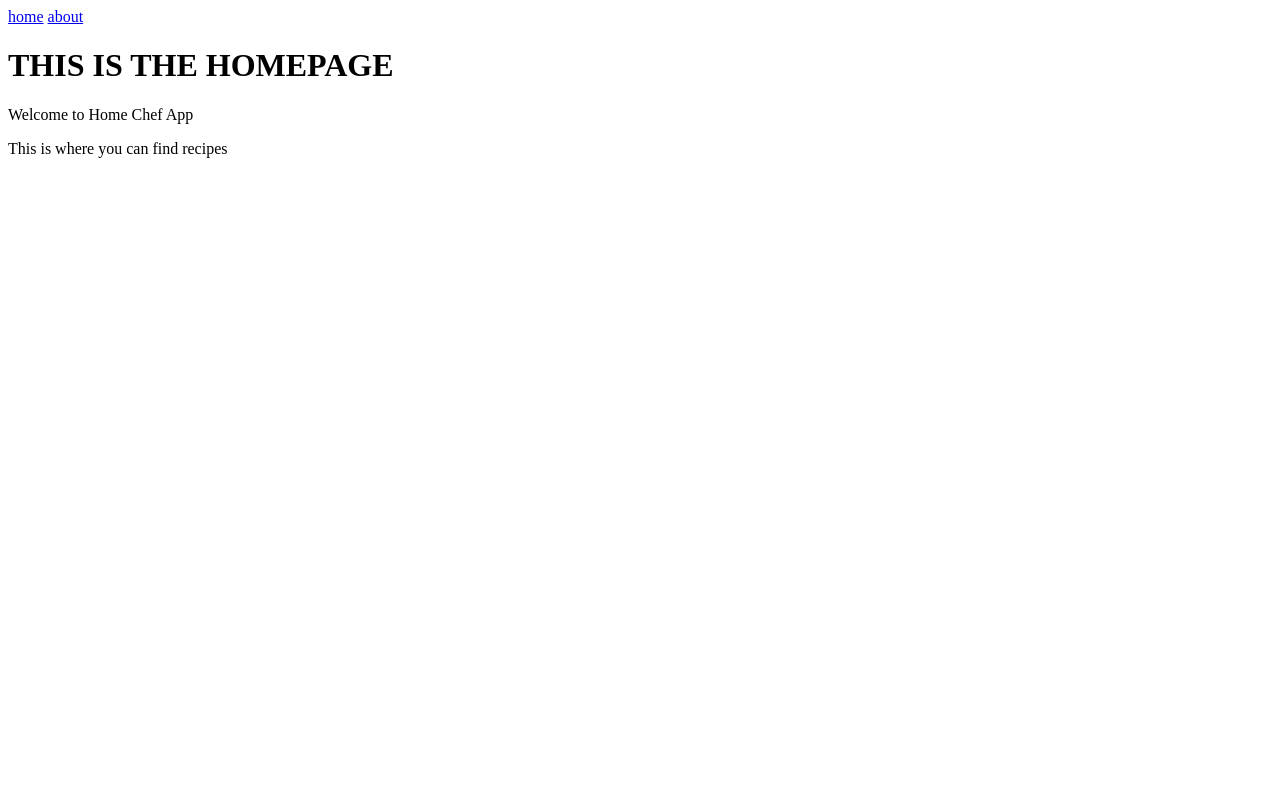
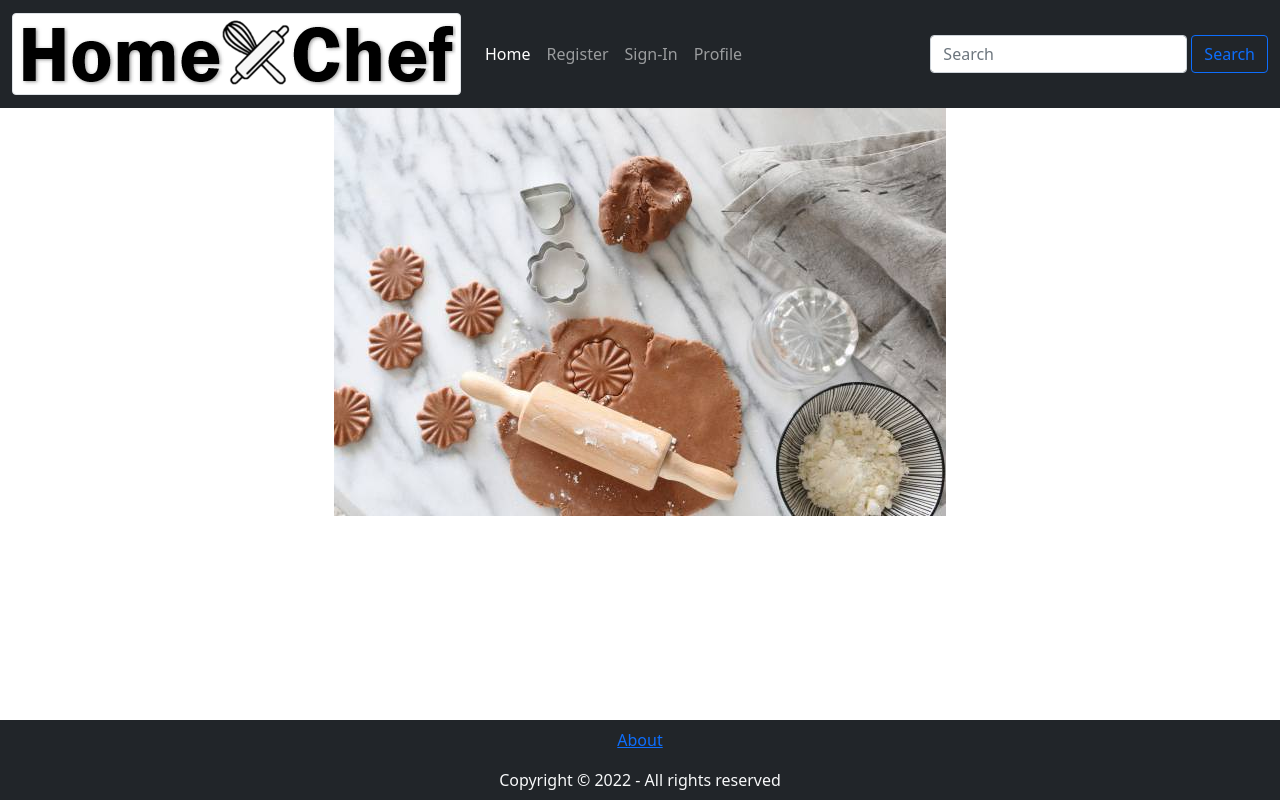
Before and after one commit to Tia-Vang/Capstone, a Django app: page / in a window 1280 px wide. Run offline with Django 4.2, Linux system fonts and the light colour scheme; some libraries are stand-ins or nearby versions.

Commit message:
added new url/views/templates/static functionality

```diff
--- a/homechefapp/templates/homechefapp/home.html
+++ b/homechefapp/templates/homechefapp/home.html
@@ -1,7 +1,11 @@
 {% extends 'base_layout.html' %}
 
 {% block content %}
-        <h1>THIS IS THE HOMEPAGE</h1>
-        <p>Welcome to Home Chef App</p>
-        <p>This is where you can find recipes</p>
+
+{% load static %}
+
+<div id="home_images" class=" text-center" >
+<img src="{% static 'img/gettyimages_rollingpin.jpg'%}" alt="" class="img-fluid">
+</div>
+
 {% endblock %}
--- a/homechefapp/urls.py
+++ b/homechefapp/urls.py
@@ -2,7 +2,12 @@
 from django.urls import path, include
 from .import views
 
+
+
 urlpatterns = [
+    path('profile/', views.profile, name='profile'),
+    path('login/', views.login, name='login'),
+    path('register/', views.register, name='register'),
     path('about/', views.about, name='about'),
     path('', views.home, name='home'),
 ]
--- a/homechefapp/views.py
+++ b/homechefapp/views.py
@@ -2,10 +2,19 @@ from django.shortcuts import render
 from django.http import HttpResponse
 
 # Create your views here.
+# render method(1st param = request obj, 2nd param = template name (template path), 3rd param = {'key':'value'})
 
+def profile(request):
+    return render(request, 'homechefapp/profile.html', {'title': 'Profile', 'name':'Harry Potter'})
+
+def login(request):
+    return render(request, 'homechefapp/login.html', {'title': 'Login'})
+
+def register(request):
+    return render(request, 'homechefapp/register.html', {'title': 'Register'})
 
 def about(request):
-    return render(request, 'homechefapp/about.html')
+    return render(request, 'homechefapp/about.html', {'title': 'About'})
 
 def home(request):
-    return render(request, 'homechefapp/home.html')
+    return render(request, 'homechefapp/home.html', {'title': 'Home'})
--- /dev/null
+++ b/static/styles.css
@@ -0,0 +1,17 @@
+
+html{
+    font-family: sans-serif ;
+}
+
+h1 {
+color: blue;
+}
+
+#footer{
+    color: white;
+}
+
+#home_images{
+    width: 100%;
+    height: 300px;
+}
--- a/templates/base_layout.html
+++ b/templates/base_layout.html
@@ -1,23 +1,66 @@
 {% load static %}
 
 <!DOCTYPE html>
-<html>
+<html lang="en">
     <head>
         <meta charset="utf-8">
+        <meta name="viewport" content="width=device-width, initial-scale=1.0">
+        {% if title %}
+        <title>{{ title }}</title>
+        {% else %}
         <title>Home Chef</title>
-        <link rel="stylesheet" type="text/css" href="{% static 'css/bootsrap.css' %}">
+        {% endif %}
+        <link rel="stylesheet" type="text/css" href="{% static 'css/bootstrap.css' %}">
+        <link rel="stylesheet" type="text/css" href="{% static 'styles.css' %}">
         <script src="https://kit.fontawesome.com/26f88d0f92.js" crossorigin="anonymous"></script>
     </head>
 
+
     <body>
-        <nav>
-            <a href="{% url 'home' %}">home</a>
-            <a href="{% url 'about' %}">about</a>
-        </nav>
 
-        {% block content %}
+        <nav class="navbar navbar-expand-lg navbar-dark bg-dark">
+            <div class="container-fluid">
 
-        {% endblock %}
+              <a class="navbar-brand" href="{% url 'home' %}">
+                  <img src="{% static 'img/hc3.3.PNG' %}" alt="logo" class="img-thumbnail">
+                </a>
+                <button class="navbar-toggler" type="button" data-bs-toggle="collapse" data-bs-target="#navbarSupportedContent" aria-controls="navbarSupportedContent" aria-expanded="false" aria-label="Toggle navigation">
+                    <span class="navbar-toggler-icon"></span>
+                  </button>
+              <div class="collapse navbar-collapse" id="navbarSupportedContent">
+                <ul class="navbar-nav me-auto mb-2 mb-lg-0">
+                  <li class="nav-item">
+                    <a class="nav-link active" aria-current="page" href="{% url 'home' %}">Home</a>
+                  </li>
+                  <li class="nav-item">
+                    <a class="nav-link" href="{% url 'register' %}">Register</a>
+                  </li>
+                  <li class="nav-item">
+                    <a class="nav-link" href="{% url 'login' %}">Sign-In</a>
+                  </li>
+                  <li class="nav-item">
+                    <a class="nav-link" href="{% url 'profile' %}">Profile</a>
+                  </li>
+                </ul>
+                <form class="d-flex">
+                    <input class="form-control me-1" type="search" placeholder="Search" aria-label="Search">
+                    <button class="btn btn-outline-primary" type="submit">Search</button>
+                  </form>
+              </div>
+            </div>
+          </nav>
+
+            {% block content %} {% endblock %}
+
 
     </body>
+
+    <footer class="bg-dark text-light position-absolute fixed-bottom">
+        <p class="text-center py-2 my-0">
+            <a href="{% url 'about' %}" class="link-outline-primary">About</a>
+        </p>
+        <p class="text-center py-2 my-0">
+            Copyright &copy; 2022 - All rights reserved
+        </p>
+    </footer>
 </html>
```
Also changed, not shown: homeChefRoot/settings.py (+7 -0 lines), homechefapp/templates/homechefapp/login.html (added, +26 -0 lines), homechefapp/templates/homechefapp/profile.html (added, +7 -0 lines), homechefapp/templates/homechefapp/register.html (added, +9 -0 lines), README.md, static/img/gettyimages-quiche.jpg (added), static/img/gettyimages_poundcake.jpg (added), static/img/gettyimages_rollingpin.jpg (added), static/img/hc2.PNG (added), static/img/hc3.3.PNG (added), static/img/hc3.PNG (added), static/img/hc5.PNG (added), static/img/hc6.PNG (added).
